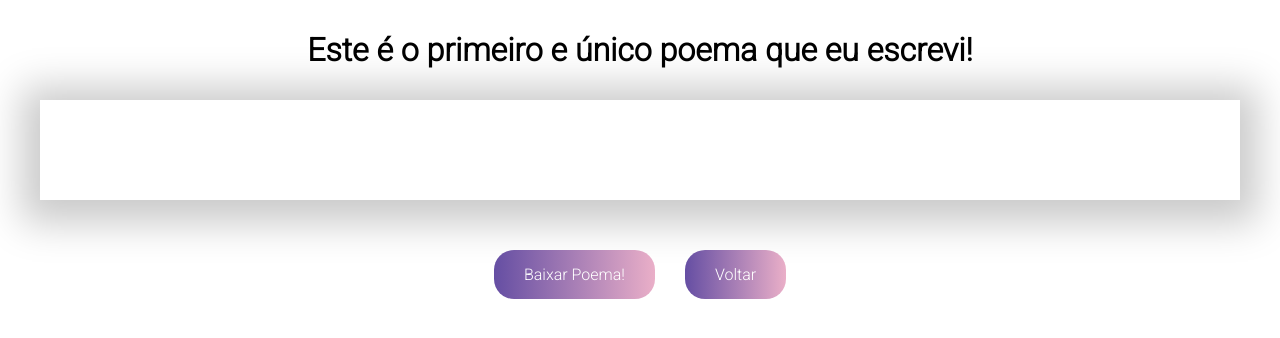
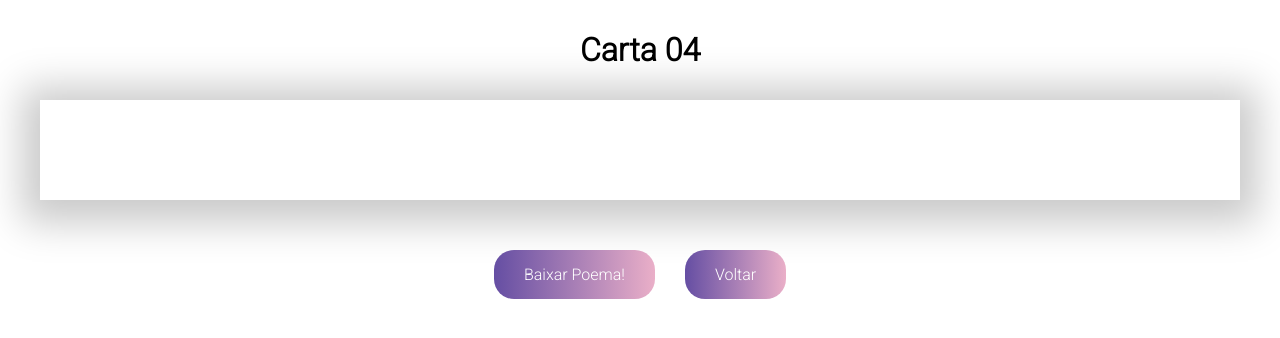
Before and after one commit to morzinho/abwda, a plain HTML site: page pages/quarta_carta/index.html in a window 1280 px wide. Drawn offline with Linux system fonts and the light colour scheme.

Commit message:
Update index.html

```diff
--- a/pages/quarta_carta/index.html
+++ b/pages/quarta_carta/index.html
@@ -13,7 +13,7 @@
 <body>
   <div class='App'>
     <div class="title">
-      <h1>Este é o primeiro e único poema que eu escrevi!</h1>
+      <h1>Carta 04</h1>
     </div>
     <div class="letter">
       <p>
```
